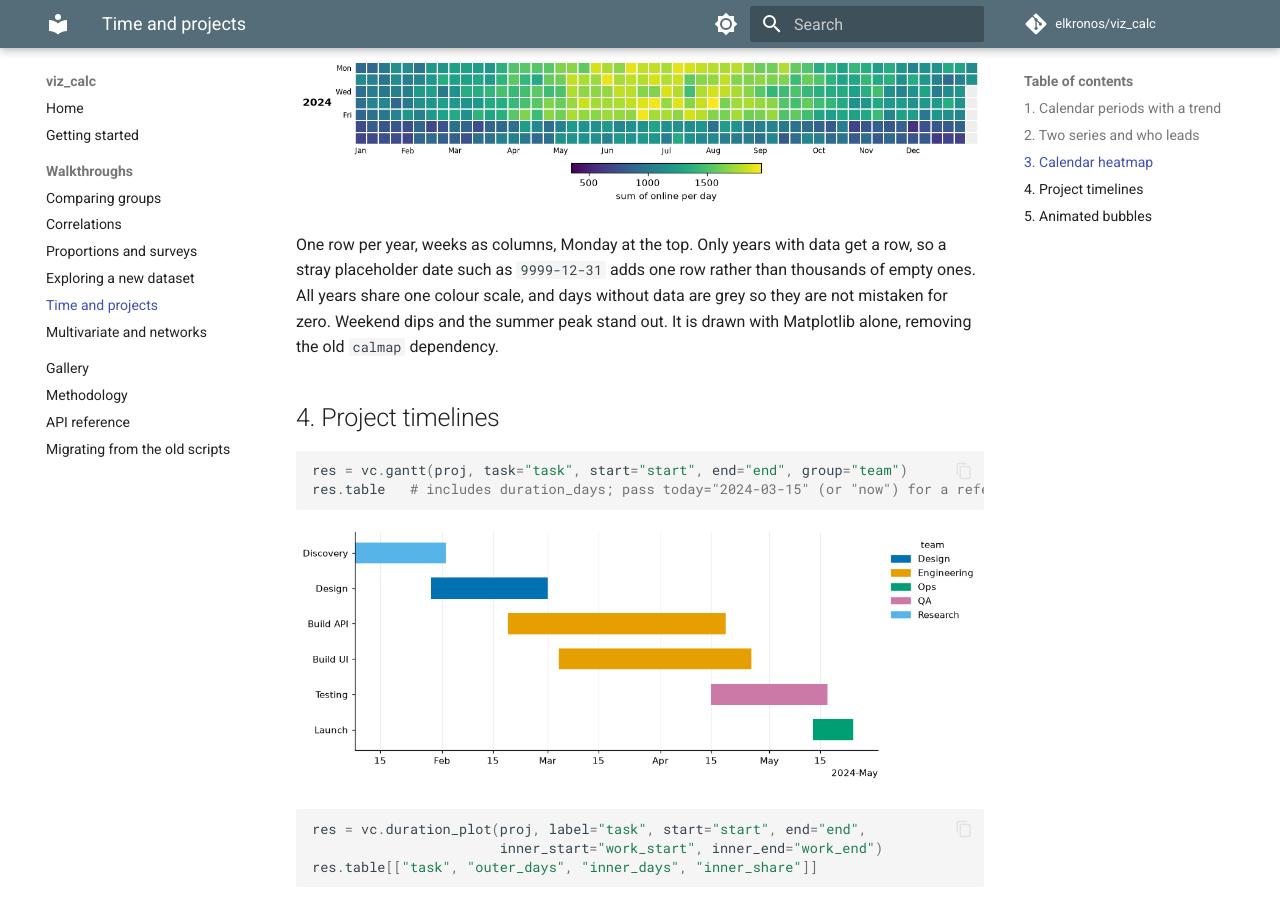
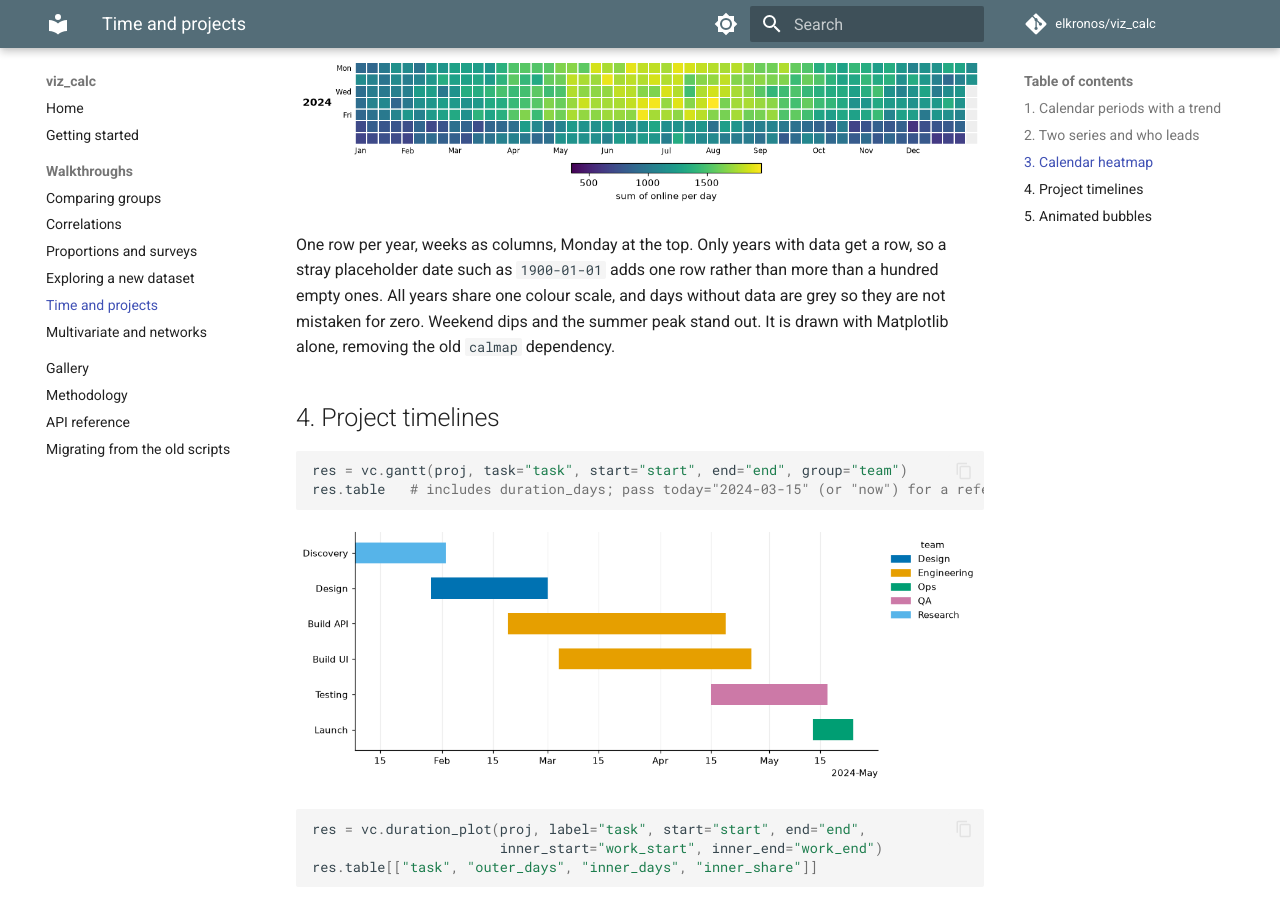
Before and after one commit to elkronos/viz_calc, an MkDocs documentation site: the page built from docs/walkthroughs/time-and-projects.md, in a window 1280 px wide and 900 px high, scrolled down 2180 px. Built offline with MkDocs 1.6.1 and Material for MkDocs 9.7.7, drawn with Linux system fonts in a browser that asks for light colours; comment, search, counter and statistics services are not loaded.

Commit message:
Use 1900-01-01 as the calendar_heatmap placeholder example
pandas 2.0 to 2.3 cannot hold 9999-12-31, so the documented example
failed there with a misleading parse error. 1900-01-01 adds one row on
every supported pandas.

```diff
--- a/docs/walkthroughs/time-and-projects.md
+++ b/docs/walkthroughs/time-and-projects.md
@@ -62,11 +62,11 @@ res = vc.calendar_heatmap(sales, date="date", value="online")
 ![Calendar heatmap](../images/calendar_heatmap.png)
 
 One row per year, weeks as columns, Monday at the top. Only years with
-data get a row, so a stray placeholder date such as `9999-12-31` adds one
-row rather than thousands of empty ones. All years share one colour scale,
-and days without data are grey so they are not mistaken for zero. Weekend
-dips and the summer peak stand out. It is drawn with Matplotlib alone,
-removing the old `calmap` dependency.
+data get a row, so a stray placeholder date such as `1900-01-01` adds one
+row rather than more than a hundred empty ones. All years share one colour
+scale, and days without data are grey so they are not mistaken for zero.
+Weekend dips and the summer peak stand out. It is drawn with Matplotlib
+alone, removing the old `calmap` dependency.
 
 ## 4. Project timelines
 
```
Also changed, not shown: 1 other file.
